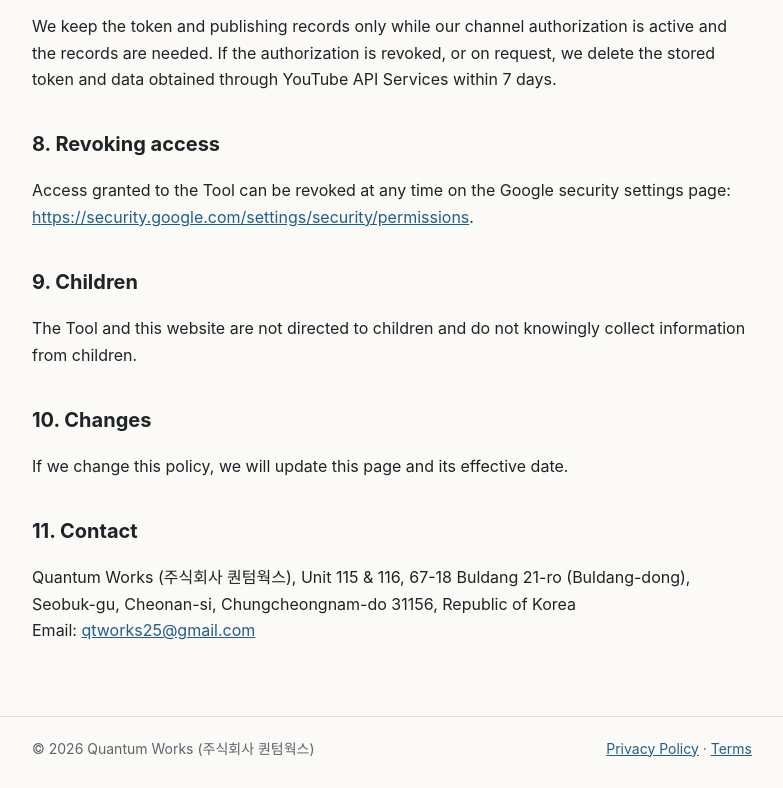
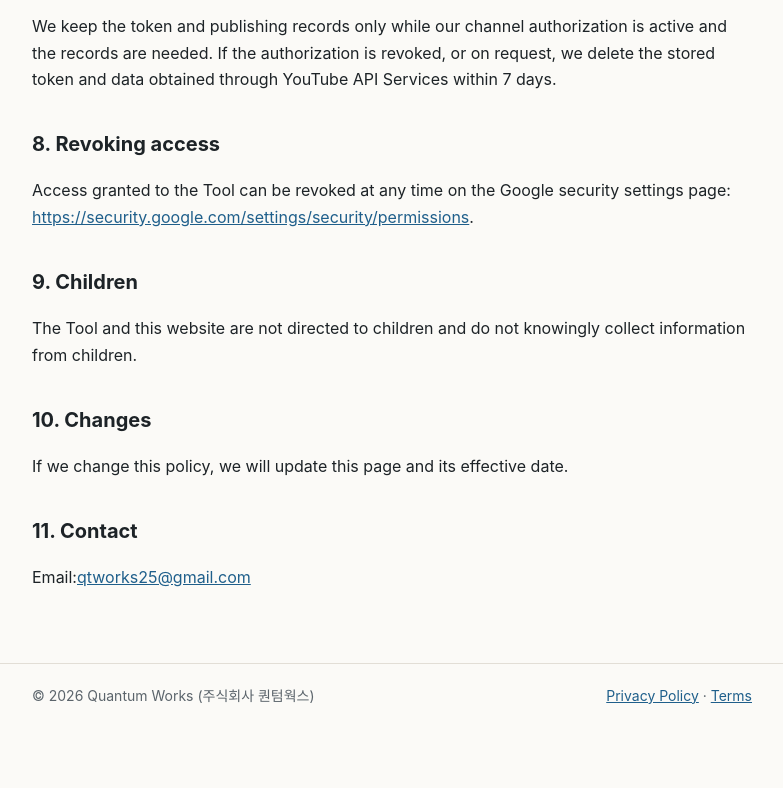
Before and after one commit to qtworks25/quantumworks, a plain HTML site: page privacy.html in a window 1280 px wide. Shown: the part 1588-2376 px from the top of the page, without its empty margins (248-1031 px from the left). After the commit the page ends 2323 px from the top, so only its background shows below. Drawn offline with Linux system fonts and the light colour scheme.

Commit message:
Privacy: contact by email only
Co-Authored-By: Claude Opus 5.5 <noreply@anthropic.com>

```diff
--- a/privacy.html
+++ b/privacy.html
@@ -60,8 +60,7 @@
   <p>If we change this policy, we will update this page and its effective date.</p>
 
   <h2>11. Contact</h2>
-  <p>Quantum Works (주식회사 퀀텀웍스), Unit 115 &amp; 116, 67-18 Buldang 21-ro (Buldang-dong), Seobuk-gu, Cheonan-si, Chungcheongnam-do 31156, Republic of Korea<br>
-  Email: <a href="mailto:qtworks25@gmail.com">qtworks25@gmail.com</a></p>
+  <p>Email:<a href="mailto:qtworks25@gmail.com">qtworks25@gmail.com</a></p>
 </div></main>
 
 <footer class="site"><div class="wrap">
```
